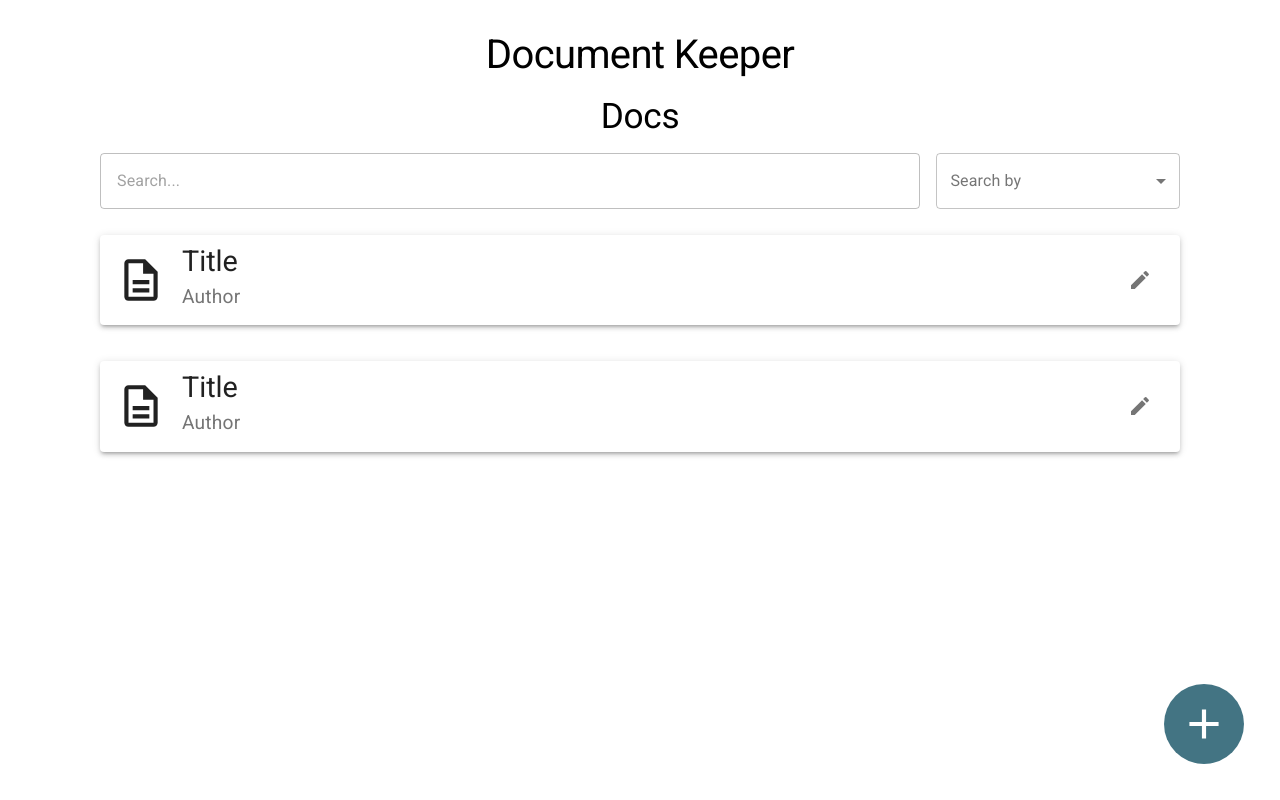
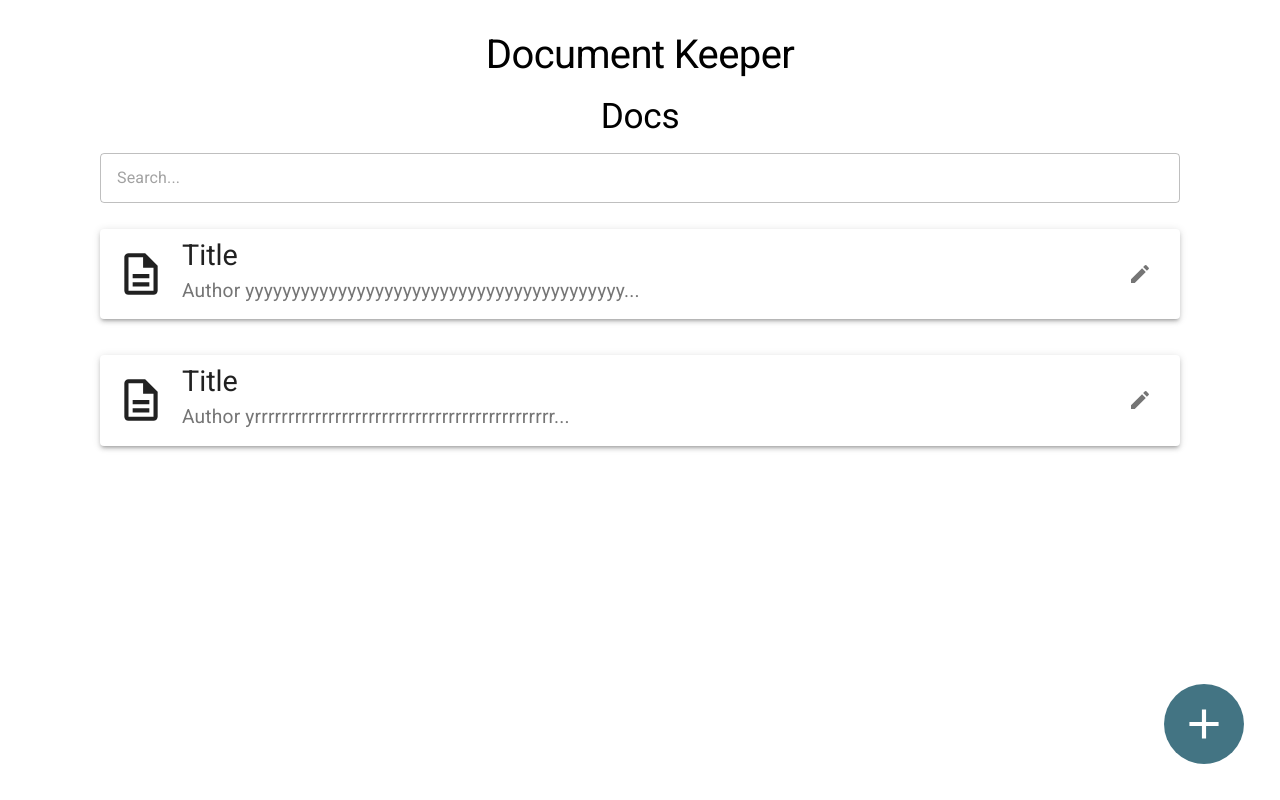
Before and after one commit to Stef-Lev/dockeeper-PoC, a React (Create React App) app: page / in a window 1280 px wide. Built offline with nearby package versions, Linux system fonts and the light colour scheme; data requests are answered from the project's data file.

Commit message:
added loader and fetch

```diff
--- a/src/components/DocItem.js
+++ b/src/components/DocItem.js
@@ -4,7 +4,6 @@ import styled from "styled-components";
 import IconButton from "@material-ui/core/IconButton";
 import DescriptionOutlinedIcon from "@material-ui/icons/DescriptionOutlined";
 import EditIcon from "@material-ui/icons/Edit";
-import Chip from "@material-ui/core/Chip";
 
 const StyledContainer = styled.div`
   width: 90%;
@@ -26,7 +25,7 @@ const InfoContainer = styled.div`
   align-items: center;
 `;
 
-function DocItem({ title, author }) {
+function DocItem({ title, preview }) {
   return (
     <StyledContainer
       onClick={(e) => {
@@ -53,7 +52,7 @@ function DocItem({ title, author }) {
                   color="textSecondary"
                   style={{ fontSize: "1.2rem", marginBottom: "4px" }}
                 >
-                  {author}
+                  {`${preview.substring(0, 60)}...`}
                 </Typography>
               </div>
             </InfoContainer>
--- a/src/components/SearchBox.js
+++ b/src/components/SearchBox.js
@@ -21,17 +21,17 @@ const StyledSearch = styled(InputBase)`
   border: 1px solid rgba(0, 0, 0, 0.25);
 `;
 
-const StyledSelect = styled(FormControl)`
-  :focus {
-    border: 3px solid red;
-  }
-`;
+// const StyledSelect = styled(FormControl)`
+//   :focus {
+//     border: 3px solid red;
+//   }
+// `;
 
 function SearchBox() {
   return (
     <Container>
       <StyledSearch placeholder="Search..." fullWidth />
-      <StyledSelect
+      {/* <StyledSelect
         variant="outlined"
         style={{ width: "30%", textAlign: "left" }}
       >
@@ -50,7 +50,7 @@ function SearchBox() {
           <MenuItem value={20}>Twenty</MenuItem>
           <MenuItem value={30}>Thirty</MenuItem>
         </Select>
-      </StyledSelect>
+      </StyledSelect> */}
     </Container>
   );
 }
--- a/src/routes/BasicPage.js
+++ b/src/routes/BasicPage.js
@@ -1,10 +1,18 @@
-import React from "react";
-import { Grid, Paper, Typography, Button } from "@material-ui/core";
+import React, { useState, useEffect } from "react";
+import {
+  Grid,
+  Paper,
+  Typography,
+  Button,
+  CircularProgress,
+} from "@material-ui/core";
 import styled from "styled-components";
 import DocItem from "../components/DocItem";
 import SearchBox from "../components/SearchBox";
 import NewDocButton from "../components/NewDocButton";
 import { useHistory } from "react-router-dom";
+
+const DATA_URL = "http://localhost:3002/tutorials";
 
 const Container = styled.div`
   padding: 32px 16px;
@@ -16,11 +24,39 @@ const Container = styled.div`
   height: 500px;
 `;
 
+const Loader = styled(CircularProgress)`
+  color: rgba(5, 70, 90, 0.75);
+`;
+
 // Fetch title
 // Object.values(data._immutable.currentContent.blockMap).find(el => el.type === 'header-one').text
 
 function BasicPage() {
   const history = useHistory();
+  const [loading, setLoading] = useState(true);
+  const [data, setData] = useState(null);
+
+  useEffect(() => {
+    let mounted = true;
+
+    if (mounted) {
+      setLoading(true);
+
+      fetch(DATA_URL)
+        .then((res) => res.json())
+        .then((result) => {
+          mounted && setData(result);
+        })
+        .catch(console.log("Error"))
+        .finally(() => {
+          mounted && setLoading(false);
+        });
+    }
+
+    return () => {
+      mounted = false;
+    };
+  }, []);
 
   return (
     <Container>
@@ -30,9 +66,20 @@ function BasicPage() {
       <Typography variant="h2" style={{ fontSize: "2.2rem" }}>
         Docs
       </Typography>
-      <SearchBox />
-      <DocItem title="Title" author="Author" />
-      <DocItem title="Title" author="Author" />
+      {loading && <Loader style={{ width: "200px", height: "200px" }} />}
+      {!loading && (
+        <>
+          <SearchBox />
+          <DocItem
+            title="Title"
+            preview="Author yyyyyyyyyyyyyyyyyyyyyyyyyyyyyyyyyyyyyyyyy"
+          />
+          <DocItem
+            title="Title"
+            preview="Author yrrrrrrrrrrrrrrrrrrrrrrrrrrrrrrrrrrrrrrrrrrrrr"
+          />
+        </>
+      )}
       <NewDocButton />
     </Container>
   );
```
Also changed, not shown: 1 other file (tests, documents, lock files or other folders).
